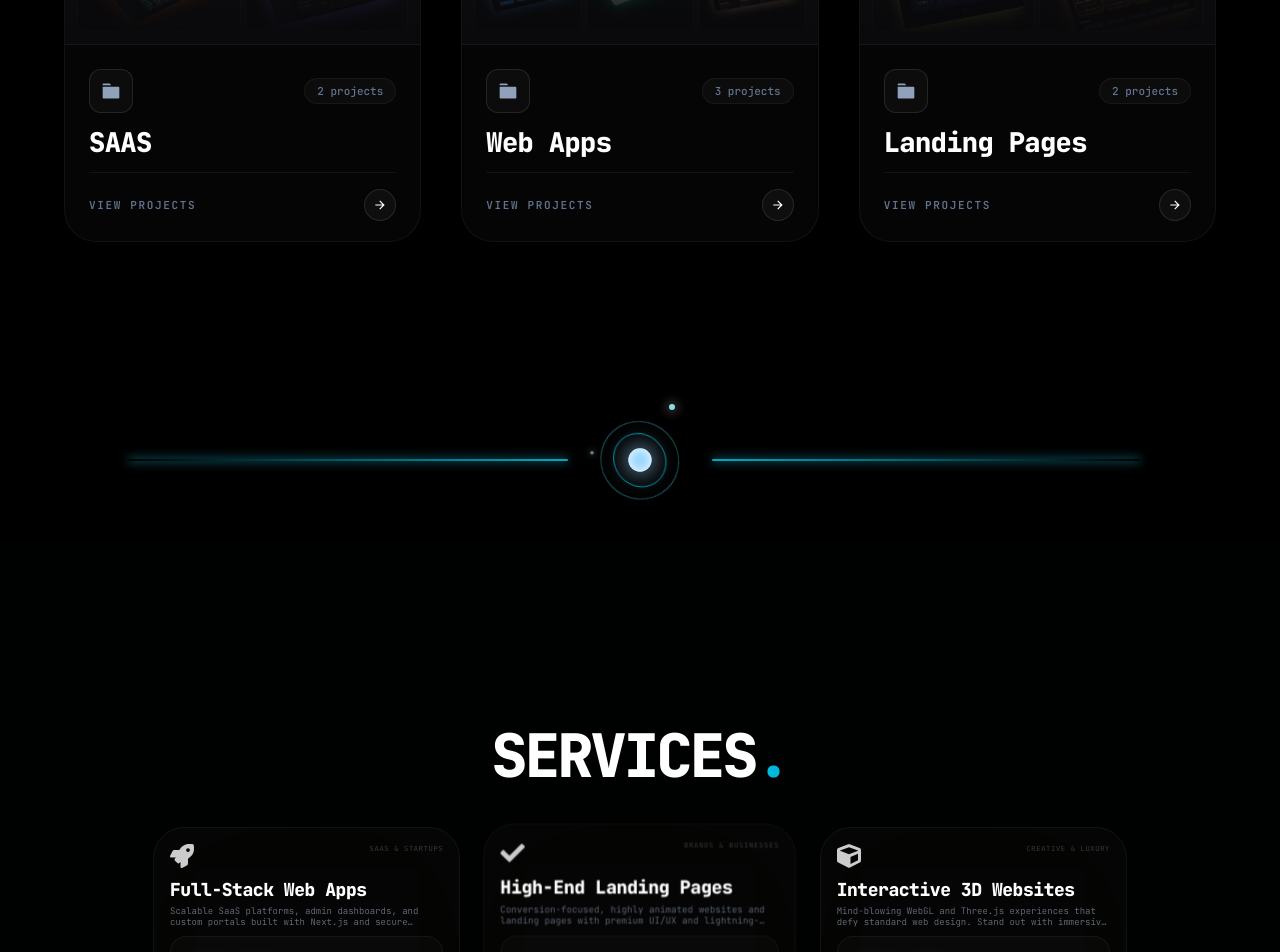
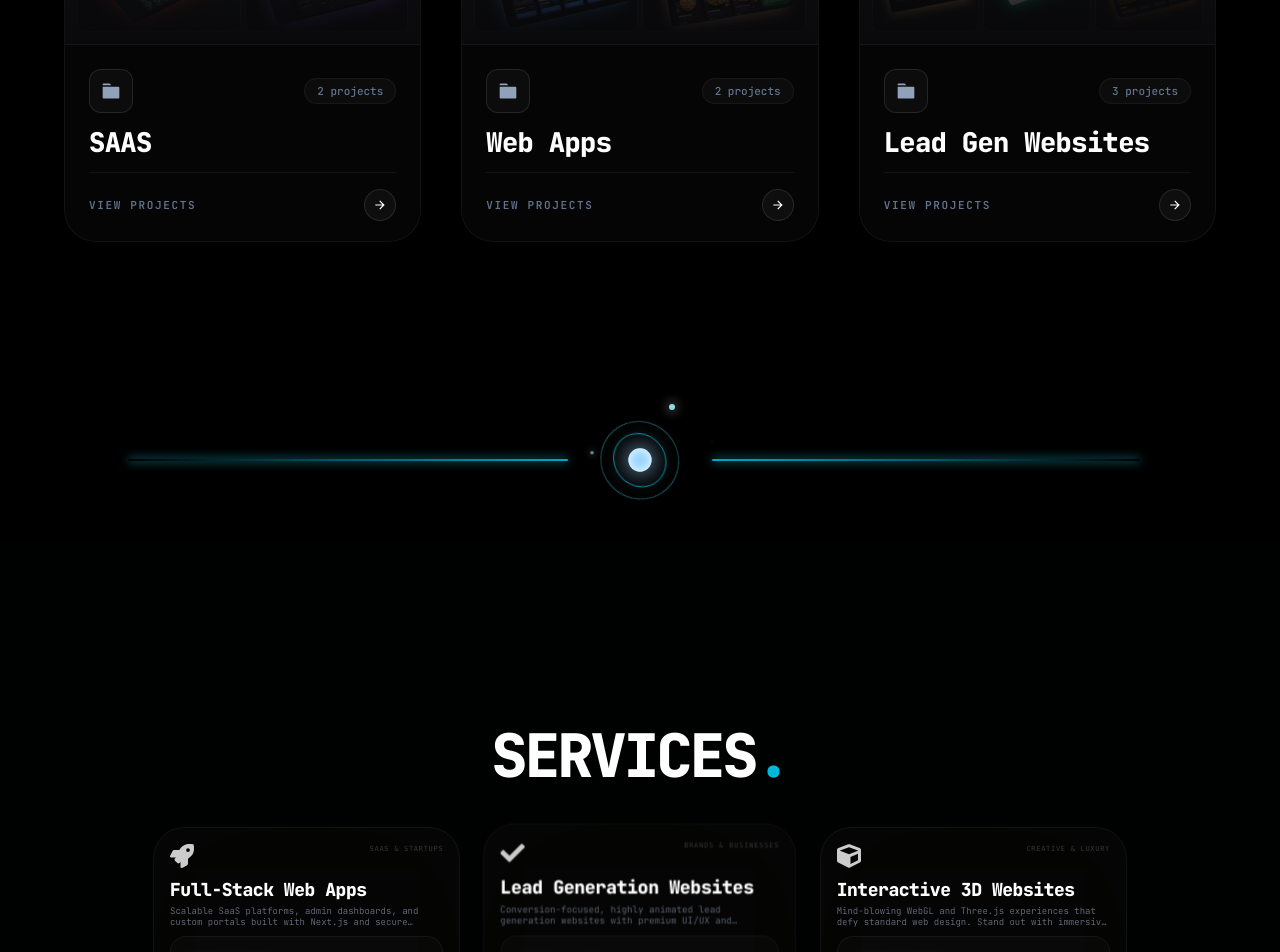
Before and after one commit to Aafaque-Nazir/Portfolio, a React (Vite) app: page / in a window 1280 px wide. Shown: the part 3300-4252 px from the top of the page. Built offline with nearby package versions, Linux system fonts and the light colour scheme.

Commit message:
feat: implement Services page, SEO component, project showcase UI, and Contact page skeleton

```diff
--- a/src/components/SEO.jsx
+++ b/src/components/SEO.jsx
@@ -22,7 +22,7 @@ const SEO = ({ title, description, keywords, image, url, section }) => {
     projects:
       "Selected Works by Aafaque Nazir — a curated collection of highly interactive web experiences, SaaS dashboards, and creative front-end builds.",
     services:
-      "Web Development Services by Aafaque Nazir — Full-Stack Web Apps, High-End Landing Pages, and Interactive 3D Websites starting from ₹14,999.",
+      "Web Development Services by Aafaque Nazir — Full-Stack Web Apps, Lead Generation Websites, and Interactive 3D Websites starting from ₹14,999.",
     contact:
       "Contact Aafaque Nazir — hire a Frontend Engineer & Creative Developer for your next project. Based in Navi Mumbai, India.",
   };
@@ -36,7 +36,7 @@ const SEO = ({ title, description, keywords, image, url, section }) => {
     projects:
       "Web Development Projects, React Projects, Next.js Portfolio, SaaS Dashboard, Interactive Websites, Frontend Projects India",
     services:
-      "Web Development Services India, Hire React Developer, Hire Frontend Developer, Landing Page Developer, Full Stack Developer Navi Mumbai, Web App Development",
+      "Web Development Services India, Hire React Developer, Hire Frontend Developer, Lead Generation Website Developer, Full Stack Developer Navi Mumbai, Web App Development",
     contact:
       "Hire Aafaque Nazir, Contact Frontend Developer, Freelance React Developer India, Web Developer for Hire Navi Mumbai",
   };
@@ -131,7 +131,7 @@ const SEO = ({ title, description, keywords, image, url, section }) => {
           name: "Aafaque Nazir — Web Development Services",
           url: `${siteUrl}/#services`,
           description:
-            "Full-Stack Web Apps, High-End Landing Pages, and Interactive 3D Websites by Aafaque Nazir.",
+            "Full-Stack Web Apps, Lead Generation Websites, and Interactive 3D Websites by Aafaque Nazir.",
           provider: { "@type": "Person", name: "Aafaque Nazir" },
           areaServed: {
             "@type": "Country",
@@ -155,9 +155,9 @@ const SEO = ({ title, description, keywords, image, url, section }) => {
                 "@type": "Offer",
                 itemOffered: {
                   "@type": "Service",
-                  name: "High-End Landing Pages",
+                  name: "Lead Generation Websites",
                   description:
-                    "Conversion-focused, highly animated websites and landing pages with premium UI/UX.",
+                    "Conversion-focused, highly animated lead generation websites with premium UI/UX.",
                 },
               },
               {
--- a/src/components/ui/project-showcase.jsx
+++ b/src/components/ui/project-showcase.jsx
@@ -46,11 +46,11 @@ const projects = [
     {
         title: "Yacht Booking Website",
         description:
-            "Luxury yacht booking landing page with smooth scroll animations and elegant design.",
+            "Luxury yacht booking lead generation website with smooth scroll animations and elegant design.",
         image: "./yacht-booking-thumbnail.png",
         link: "https://sea-cros.netlify.app",
         icon: <RiShipFill />,
-        category: "Landing Pages",
+        category: "Lead Gen Websites",
         techStack: ["React", "GSAP", "Lenis"],
         status: "Live",
         id: 10,
@@ -62,19 +62,19 @@ const projects = [
         image: "./doctor-booking-thumbnail.png",
         link: "https://dockyy.netlify.app",
         icon: <RiHeartPulseFill />,
-        category: "Web Apps",
+        category: "Lead Gen Websites",
         techStack: ["React", "Tailwind CSS", "Framer Motion"],
         status: "Live",
         id: 11,
     },
     {
-        title: "Dubai Tourism Guide",
+        title: "Dubai Tour",
         description:
-            "Travel guide with destination cards, search filters, and fast interactive sliders.",
+            "Browse and select exclusive Dubai travel packages with interactive sliders and detailed itineraries.",
         image: "./dubai-tourism-thumbnail.png",
         link: "https://dubai-tt.netlify.app/",
         icon: <RiPlaneFill />,
-        category: "Landing Pages",
+        category: "Lead Gen Websites",
         techStack: ["Next.js", "Tailwind CSS", "Framer Motion"],
         status: "Live",
         id: 8,
--- a/src/pages/Contact.jsx
+++ b/src/pages/Contact.jsx
@@ -150,7 +150,7 @@ const Contact = () => {
                     >
                       <option value="" className="bg-black">Select Service</option>
                       <option value="Full-Stack Web Apps" className="bg-black">Full-Stack Web Apps</option>
-                      <option value="High-End Landing Pages" className="bg-black">High-End Landing Pages</option>
+                      <option value="Lead Generation Websites" className="bg-black">Lead Generation Websites</option>
                       <option value="Interactive 3D Websites" className="bg-black">Interactive 3D Websites</option>
                       <option value="Custom" className="bg-black">Other / Custom</option>
                     </select>
--- a/src/pages/Services.jsx
+++ b/src/pages/Services.jsx
@@ -146,10 +146,10 @@ const Services = () => {
       icon: <FaRocket />,
     },
     {
-      title: "High-End Landing Pages",
+      title: "Lead Generation Websites",
       oldPrice: "₹25k",
       price: "14,999",
-      description: "Conversion-focused, highly animated websites and landing pages with premium UI/UX and lightning-fast speeds.",
+      description: "Conversion-focused, highly animated lead generation websites with premium UI/UX and lightning-fast speeds.",
       features: [
         "Pixel-perfect UI design to code",
         "GSAP & Framer Motion animations",
@@ -179,7 +179,7 @@ const Services = () => {
   ];
 
   return (
-    <section id="services" aria-label="Web Development Services by Aafaque Nazir — Full-Stack Apps, Landing Pages, 3D Websites" className="relative w-full md:h-screen min-h-screen flex flex-col items-center justify-center bg-black text-white pt-10 pb-6 overflow-hidden">
+    <section id="services" aria-label="Web Development Services by Aafaque Nazir — Full-Stack Apps, Lead Generation Websites, 3D Websites" className="relative w-full md:h-screen min-h-screen flex flex-col items-center justify-center bg-black text-white pt-10 pb-6 overflow-hidden">
 
       {/* Background Decor */}
       <div className="absolute top-1/2 left-1/2 -translate-x-1/2 -translate-y-1/2 w-full h-full bg-cyan-500/[0.01] blur-[150px] pointer-events-none" />
```
